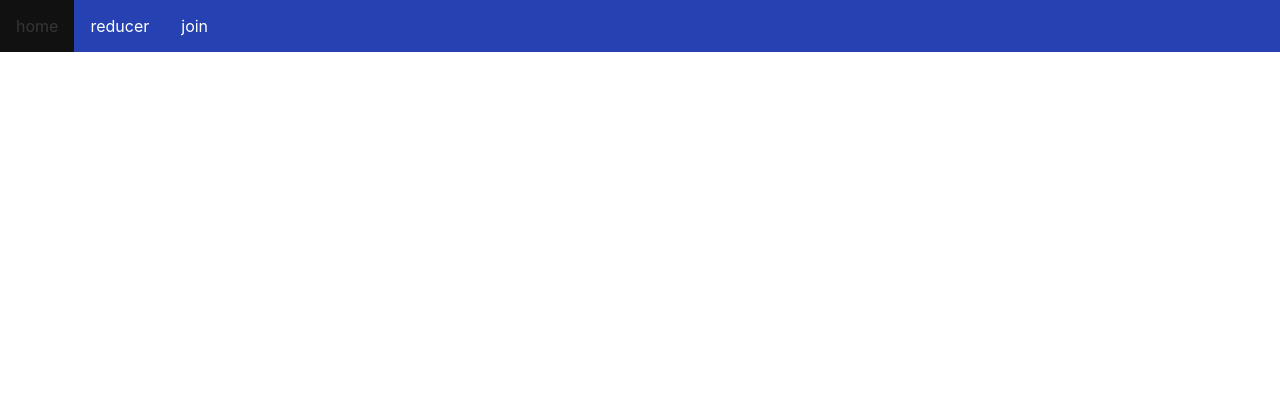
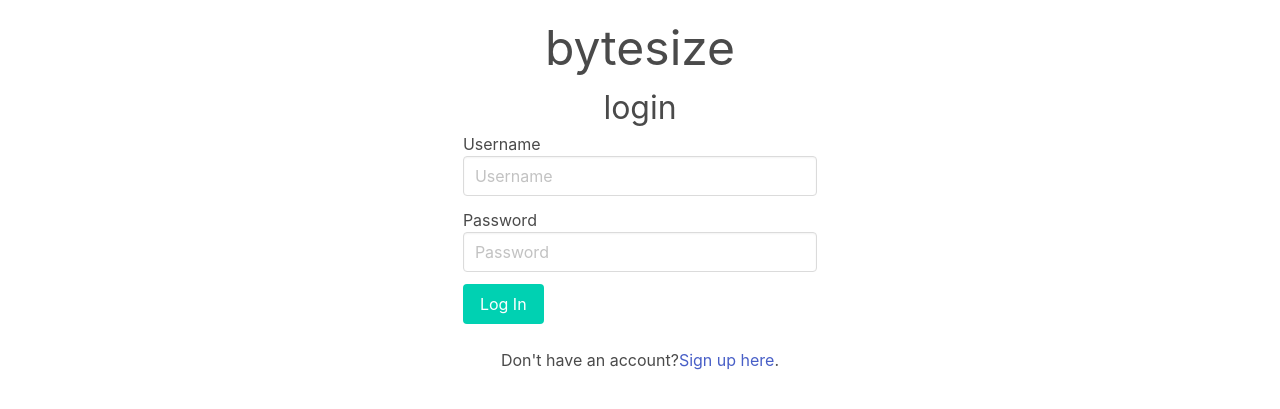
Before and after one commit to andrewpaige1/bytesize, a Flask app: page / in a window 1280 px wide. Shown: the top 409 px of the page. Run offline with Flask 2, Linux system fonts and the light colour scheme; some libraries are stand-ins or nearby versions.

Commit message:
added login and sign up

```diff
--- a/app.py
+++ b/app.py
@@ -1,9 +1,51 @@
-from flask import Flask, render_template
+from flask import Flask, render_template, url_for, request, session, redirect
+from flask_pymongo import PyMongo
+import bcrypt
+
+
+
 app = Flask('app')
+app.config.from_pyfile('config.cfg')
+mongo = PyMongo(app)
 
 @app.route('/')
 def index():
-  return render_template("index.html")
+    if 'username' in session:
+        return render_template('menu.html',  user = session['username'])
+    return render_template('index.html')
+
+
+@app.route('/login', methods=['POST'])
+def login():
+    users = mongo.db.users
+    login_user = users.find_one({'name' : request.form['username']})
+
+    if login_user:
+        if bcrypt.hashpw(request.form['pass'].encode('utf-8'), login_user['password'].encode('utf-8')) == login_user['password'].encode('utf-8'):
+            session['username'] = request.form['username']
+            return redirect(url_for('index'))
+
+    return 'Invalid username/password combination'
+
+
+
+@app.route('/register', methods=['POST', 'GET'])
+def register():
+    if request.method == 'POST':
+        users = mongo.db.users
+        existing_user = users.find_one({'name' : request.form['username']})
+
+        if existing_user is None:
+            hashpass = bcrypt.hashpw(request.form['pass'].encode('utf-8'), bcrypt.gensalt())
+            users.insert({'name' : request.form['username'], 'password' : hashpass})
+            session['username'] = request.form['username']
+            return redirect(url_for('index'))
+
+        return render_template('register.html', message="This name is already taken!")
+
+    return render_template('register.html', message="")
+
+
 
 @app.route('/reducer')
 def byte():
@@ -14,4 +56,5 @@ def join():
     return render_template('join.html')
 
 if __name__ == '__main__':
+    app.secret_key = 'mysecret'
     app.run(debug=True)
--- a/templates/index.html
+++ b/templates/index.html
@@ -5,22 +5,37 @@
         <script defer src="https://use.fontawesome.com/releases/v5.3.1/js/all.js"></script>
         <link rel="stylesheet" href="https://cdn.jsdelivr.net/npm/bulma@0.9.0/css/bulma.min.css">
 
-<title>bytesize</title>
+        <title>bytesize</title>
     </head>
+  <div class="container">
+  <div class="level">
+      <div class="column">
+        <div class="level-item">
+          <h1 class="is-size-1">bytesize</h1>
+      </div>
+      <div class="level-item">
+          <h2 class="is-size-3">login</h2>
+      </div>
 
+        <div class="level-item">
+          <form method=POST action="{{ url_for('login') }}">
+              <div class="field">
+                  <label>Username</label>
+                  <input type="text" class="input" name="username" placeholder="Username">
+              </div>
 
-    <body>
-      <ul>
-    <link href="{{ url_for('static', filename='style.css') }}" rel="stylesheet" type="text/css" />
-    <li><a href="/">home</a></li>
-    <li><a href="/reducer">reducer</a></li>
-    <li><a href="/join">join</a></li>
-    </ul>
+              <div class="field">
+                  <label>Password</label>
+                  <input type="password" class="input" name="pass" placeholder="Password">
+              </div>
 
-
-    {% block body %}
-    {% endblock %}
-
-
-    </body>
-</html>
+              <button type="submit" class="button is-primary">Log In</button>
+          </form>
+        </div>
+          <br>
+          <div class="level-item">
+              Don't have an account? <a href="{{ url_for('register') }}">Sign up here</a>.
+          </div>
+      </div>
+  </div>
+</div>
--- a/templates/join.html
+++ b/templates/join.html
@@ -1,4 +1,4 @@
-{% extends "index.html" %}
+{% extends "menu.html" %}
 
 {% block body %}
 <h1>join page</h1>
--- a/templates/reducer.html
+++ b/templates/reducer.html
@@ -1,4 +1,4 @@
-{% extends "index.html" %}
+{% extends "menu.html" %}
 
 {% block body %}
 <div class="level-item">
```
Also changed, not shown: templates/menu.html (added, +28 -0 lines), templates/register.html (added, +51 -0 lines), 1 other file.
